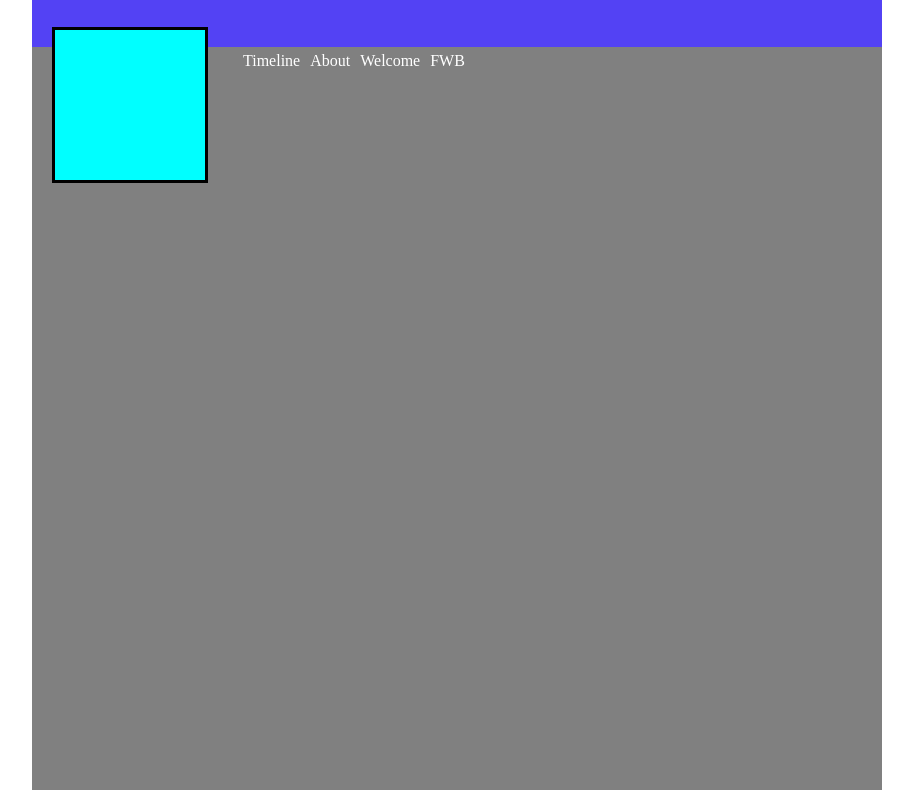
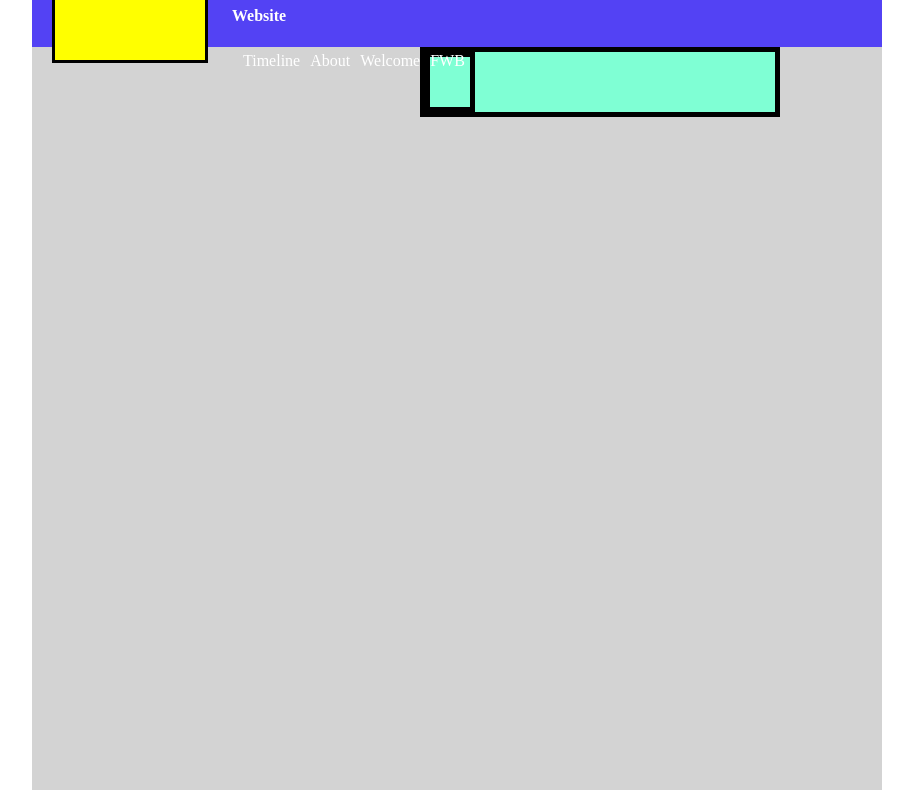
Before and after one commit to christineooi/socialmockup, a plain HTML site: page index.html in a window 1280 px wide. Shown: the part 261-1051 px from the top of the page, without its empty margins (176-1089 px from the left). Drawn offline with Linux system fonts and the light colour scheme.

Commit message:
modified html and css

```diff
--- a/index.html
+++ b/index.html
@@ -23,16 +23,33 @@
 
     <div class="mainContent">
 
-
-
-    <nav class="mainNav">
-        <ul class="listItems">
+        <nav class="mainNav">
+          <ul class="listItems">
             <li><a href="">Timeline</a></li>
             <li><a href="">About</a></li>
             <li><a href="">Welcome</a></li>
             <li><a href="">FWB</a></li>
-            </ul>
-    </nav>
+          </ul>
+        </nav>
+
+        <div id="leftContent">
+            <div id="aboutyourPage">
+
+            </div>
+            <div id="about">
+
+            </div>
+        </div>
+
+        <div id="rightContent">
+            <div id="feed1">
+
+            </div>
+            <div id="feed2">
+
+            </div>
+        </div>
+
 
     </div>
 </body>
--- a/style.css
+++ b/style.css
@@ -11,13 +11,13 @@ body {
 }
 
 .headTxt {
-    padding: 50px 100px 0 30px;
+    padding: 180px 100px 0 200px;
 }
 
  .mainContent {
      width: 850px;
      height: 900px;
-     background-color: gray;
+     background-color: lightgray;
  }
 
  .mainNav{
@@ -53,10 +53,50 @@ body {
  .profilePic {
      width: 150px;
      height: 150px;
-     background-color: aqua;
+     background-color: yellow;
      border: 3px solid black;
      float: left;
      position: relative;
      left: 20px;
-     top: -20px;
+     top: -140px;
  }
+
+
+ #leftContent {
+    float: left;
+    width: 350px;
+    border: 5px solid black;
+    margin: 40px 10px 40pm 5px;
+    background-color: aquamarine;
+ }
+
+ #rightContent {
+    float: left;
+    width: 400px;
+    margin: 40px 10px 40pm 5px;
+    background-color: beige;
+ }
+
+ #aboutyourPage {
+    border: 5px solid black;
+    width: 40px;
+    height: 50px;
+    float: left;
+ }
+
+ /*
+ #about {
+    border: 5px solid black;
+    float: left;
+ }
+
+ #feed1 {
+    border: 5px solid black;
+    float: left;
+ }
+
+ #feed2 {
+    border: 5px solid black;
+    float: left;
+ }
+ */
```
